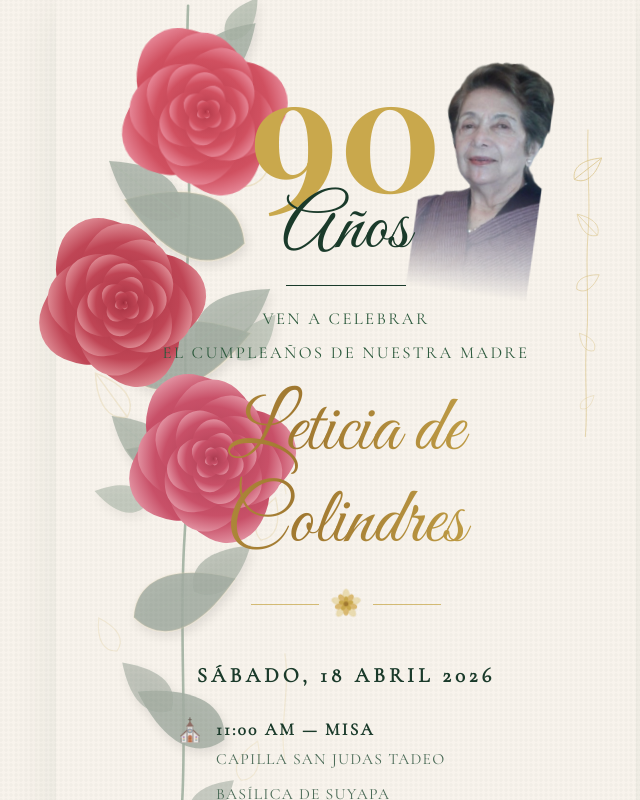
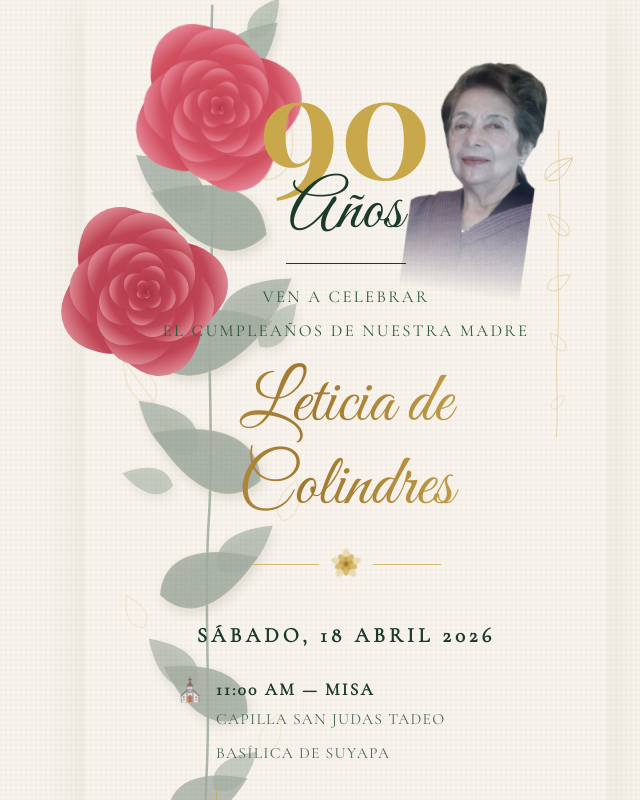
Before and after one commit to andures/cumplenso-mama, a React (Vite) app in the folder frontend/: page / in a window 1280 px wide. Shown: the top 800 px of the page, without its empty margins (294-934 px from the left). Built offline with nearby package versions, Linux system fonts and the light colour scheme; a web font is replaced by a local one.

Commit message:
fix: remove 3rd rose; shrink desktop to 90% zoom equivalent

```diff
--- a/frontend/src/pages/Invitation.tsx
+++ b/frontend/src/pages/Invitation.tsx
@@ -496,17 +496,6 @@ const RosesOverlay = () => (
         swayDelay={4000}
       />
     </Box>
-    {/* Rose 3 – right side lower */}
-    <Box sx={{ position: "absolute", left: "65%", top: "41%" }}>
-      <CSSRoseBloom
-        delay={3500}
-        size={50}
-        c1="#a03448"
-        c2="#c85068"
-        c3="#eeb0bc"
-        swayDelay={4700}
-      />
-    </Box>
   </Box>
 );
 
@@ -673,7 +662,7 @@ export default function Invitation() {
           sx={{
             position: "relative",
             width: "100%",
-            maxWidth: { xs: "100%", sm: 520, md: 580 },
+            maxWidth: { xs: "100%", sm: 468, md: 522 },
             mx: "auto",
             minHeight: "100dvh",
             display: "flex",
@@ -756,7 +745,7 @@ export default function Invitation() {
                   display: "block",
                   fontFamily: '"Playfair Display", serif',
                   fontWeight: 700,
-                  fontSize: { xs: "5.5rem", sm: "8.5rem", md: "10rem" },
+                  fontSize: { xs: "5.5rem", sm: "7.5rem", md: "9rem" },
                   color: "#c9a84c",
                   lineHeight: 0.88,
                   animation:
@@ -773,7 +762,7 @@ export default function Invitation() {
                 sx={{
                   display: "block",
                   fontFamily: '"Great Vibes", cursive',
-                  fontSize: { xs: "2.8rem", sm: "4rem", md: "4.8rem" },
+                  fontSize: { xs: "2.8rem", sm: "3.6rem", md: "4.3rem" },
                   color: "#1a3a2a",
                   lineHeight: 1,
                   mt: { xs: "-0.1rem", sm: "-0.3rem" },
@@ -836,7 +825,7 @@ export default function Invitation() {
                 sx={{
                   display: "block",
                   fontFamily: '"Great Vibes", cursive',
-                  fontSize: { xs: "3.3rem", sm: "4.2rem", md: "5rem" },
+                  fontSize: { xs: "3.3rem", sm: "3.8rem", md: "4.5rem" },
                   lineHeight: 1.15,
                   mb: { xs: 1, sm: 2.5 },
                   color: "#1a3a2a",
```
